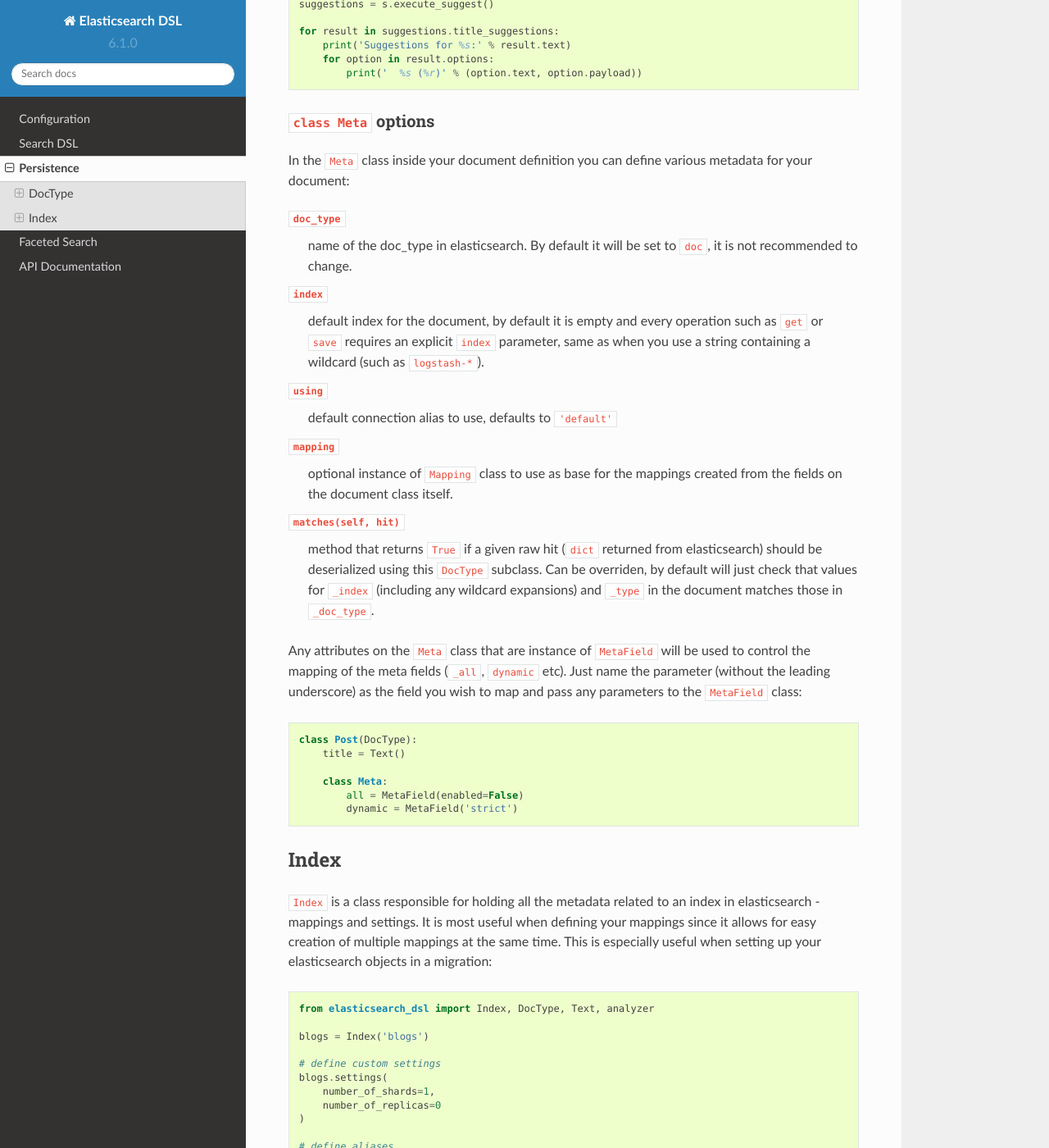
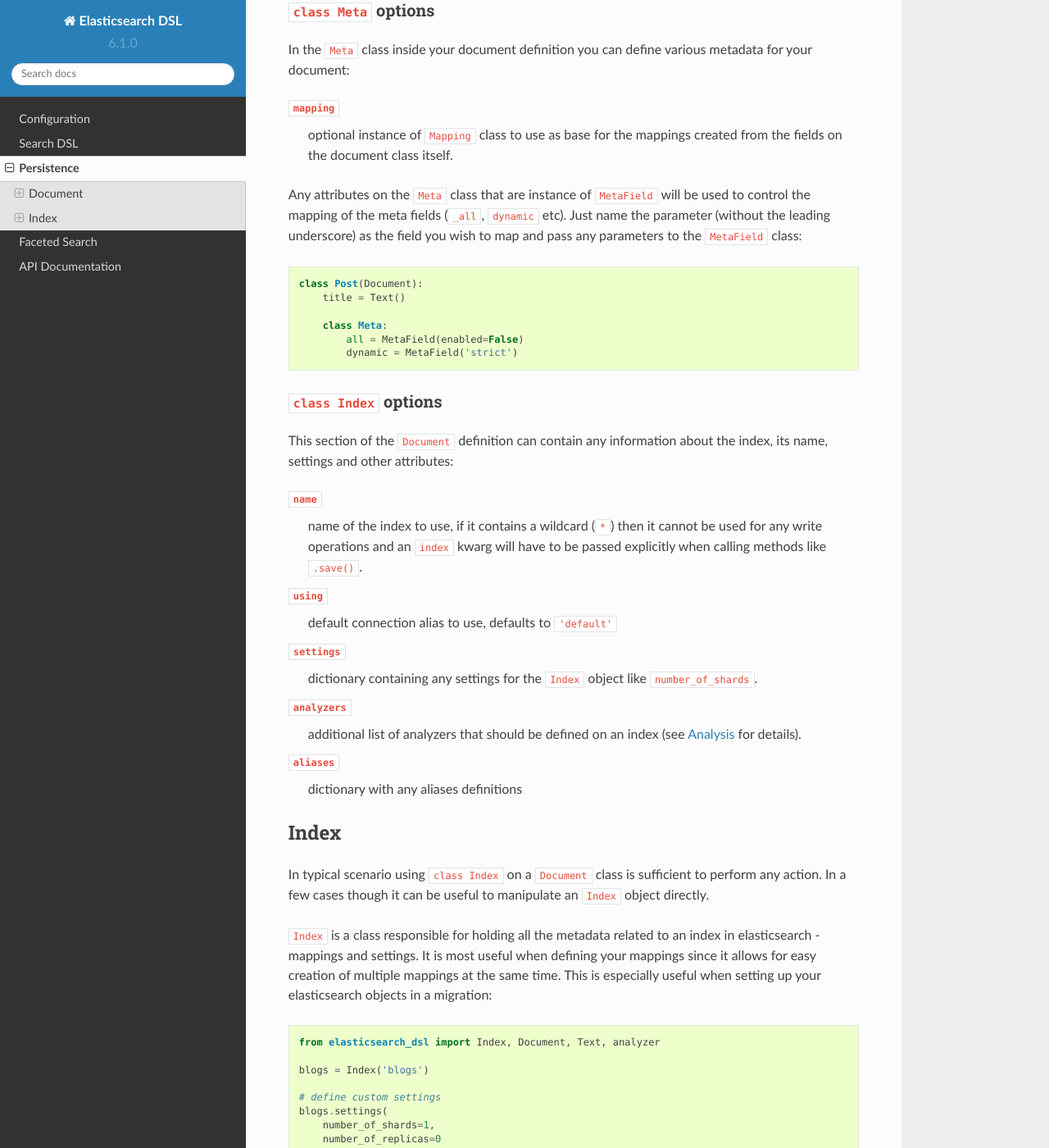
Before and after one commit to elastic/elasticsearch-dsl-py, a Sphinx documentation site: the page built from docs/persistence.rst, in a window 1280 px wide and 1400 px high, scrolled down 5032 px. Shown: the whole window at 82% size. Built offline with Sphinx 7.4.7 and the Read the Docs theme 2.0.0, drawn with Linux system fonts in a browser that asks for light colours; some of the changed text lies outside the part shown.

Commit message:
Updated docs for Document vs DocType

```diff
--- a/docs/persistence.rst
+++ b/docs/persistence.rst
@@ -8,17 +8,17 @@ layer for your application.
 
 .. _doc_type:
 
-DocType
+Document
 -------
 
 If you want to create a model-like wrapper around your documents, use the
-``DocType`` class. It can also be used to create all the necessary mappings and
+``Document`` class. It can also be used to create all the necessary mappings and
 settings in elasticsearch (see :ref:`life-cycle` for details).
 
 .. code:: python
 
     from datetime import datetime
-    from elasticsearch_dsl import DocType, Date, Nested, Boolean, \
+    from elasticsearch_dsl import Document, Date, Nested, Boolean, \
         analyzer, InnerDoc, Completion, Keyword, Text
 
     html_strip = analyzer('html_strip',
@@ -35,7 +35,7 @@ settings in elasticsearch (see :ref:`life-cycle` for details).
         def age(self):
             return datetime.now() - self.created_at
 
-    class Post(DocType):
+    class Post(Document):
         title = Text()
         title_suggest = Completion()
         created_at = Date()
@@ -47,8 +47,8 @@ settings in elasticsearch (see :ref:`life-cycle` for details).
 
         comments = Nested(Comment)
 
-        class Meta:
-            index = 'blog'
+        class Index:
+            name = 'blog'
 
         def add_comment(self, author, content):
             self.comments.append(
@@ -69,7 +69,7 @@ Elasticsearch itself interprets all datetimes with no timezone information as
 
 .. code:: python
 
-    class Post(DocType):
+    class Post(Document):
         created_at = Date(default_timezone='UTC')
 
 In that case any ``datetime`` object passed in (or parsed from elasticsearch)
@@ -175,25 +175,17 @@ You can control this behavior by setting parameters:
   the output list entirely.
 
 
-All the information about the ``DocType``, including its ``Mapping`` can be
-accessed through the ``_doc_type`` attribute of the class:
+The index associated with the ``Document`` is accessible via the ``_index``
+class property which gives you access to the :ref:`index` class.
 
-.. code:: python
-
-    # name of the index in elasticsearch
-    Post._doc_type.index
-
-    # the raw Mapping object
-    Post._doc_type.mapping
-
-The ``_doc_type`` attribute is also home to the ``refresh`` method which will
-update the mapping on the ``DocType`` from elasticsearch. This is very useful
+The ``_index`` attribute is also home to the ``load_mappings`` method which will
+update the mapping on the ``Index`` from elasticsearch. This is very useful
 if you use dynamic mappings and want the class to be aware of those fields (for
 example if you wish the ``Date`` fields to be properly (de)serialized):
 
 .. code:: python
 
-    Post._doc_type.refresh()
+    Post._index.load_mappings()
 
 To delete a document just call its ``delete`` method:
 
@@ -201,6 +193,8 @@ To delete a document just call its ``delete`` method:
 
     first = Post.get(id=42)
     first.delete()
+
+.. _analysis:
 
 Analysis
 ~~~~~~~~
@@ -228,7 +222,7 @@ specify type (``nGram`` in our example).
 .. note::
 
     When creating a mapping which relies on a custom analyzer the index must
-    either not exist or be closed. To create multiple ``DocType``-defined
+    either not exist or be closed. To create multiple ``Document``-defined
     mappings you can use the :ref:`index` object.
 
 Search
@@ -259,7 +253,7 @@ our document type, wrapped in correct class:
     s = s.doc_type(Post)
 
 You can also combine document classes with standard doc types (just strings),
-which will be treated as before. You can also pass in multiple ``DocType``
+which will be treated as before. You can also pass in multiple ``Document``
 subclasses and each document in the response will be wrapped in it's class.
 
 If you want to run suggestions, just use the ``suggest`` method on the
@@ -285,28 +279,9 @@ If you want to run suggestions, just use the ``suggest`` method on the
 In the ``Meta`` class inside your document definition you can define various
 metadata for your document:
 
-``doc_type``
-  name of the doc_type in elasticsearch. By default it will be set to ``doc``,
-  it is not recommended to change.
-
-``index``
-  default index for the document, by default it is empty and every operation
-  such as ``get`` or ``save`` requires an explicit ``index`` parameter, same as
-  when you use a string containing a wildcard (such as ``logstash-*``).
-
-``using``
-  default connection alias to use, defaults to ``'default'``
-
 ``mapping``
   optional instance of ``Mapping`` class to use as base for the mappings
   created from the fields on the document class itself.
-
-``matches(self, hit)``
-  method that returns ``True`` if a given raw hit (``dict`` returned from
-  elasticsearch) should be deserialized using this ``DocType`` subclass. Can be
-  overriden, by default will just check that values for ``_index`` (including
-  any wildcard expansions) and ``_type`` in the document matches those in
-  ``_doc_type``.
 
 Any attributes on the ``Meta`` class that are instance of ``MetaField`` will be
 used to control the mapping of the meta fields (``_all``, ``dynamic`` etc).
@@ -315,17 +290,46 @@ to map and pass any parameters to the ``MetaField`` class:
 
 .. code:: python
 
-    class Post(DocType):
+    class Post(Document):
         title = Text()
 
         class Meta:
             all = MetaField(enabled=False)
             dynamic = MetaField('strict')
 
+``class Index`` options
+~~~~~~~~~~~~~~~~~~~~~~~
+
+This section of the ``Document`` definition can contain any information about
+the index, its name, settings and other attributes:
+
+``name``
+  name of the index to use, if it contains a wildcard (``*``) then it cannot be
+  used for any write operations and an ``index`` kwarg will have to be passed
+  explicitly when calling methods like ``.save()``.
+
+``using``
+  default connection alias to use, defaults to ``'default'``
+
+``settings``
+  dictionary containing any settings for the ``Index`` object like
+  ``number_of_shards``.
+
+``analyzers``
+  additional list of analyzers that should be defined on an index (see
+  :ref:`analysis` for details).
+
+``aliases``
+  dictionary with any aliases definitions
+
 .. _index:
 
 Index
 -----
+
+In typical scenario using ``class Index`` on a ``Document`` class is sufficient
+to perform any action. In a few cases though it can be useful to manipulate an
+``Index`` object directly.
 
 ``Index`` is a class responsible for holding all the metadata related to an
 index in elasticsearch - mappings and settings. It is most useful when defining
@@ -335,7 +339,7 @@ in a migration:
 
 .. code:: python
 
-    from elasticsearch_dsl import Index, DocType, Text, analyzer
+    from elasticsearch_dsl import Index, Document, Text, analyzer
 
     blogs = Index('blogs')
 
@@ -350,12 +354,12 @@ in a migration:
         old_blogs={}
     )
 
-    # register a doc_type with the index
-    blogs.doc_type(Post)
+    # register a document with the index
+    blogs.document(Post)
 
-    # can also be used as class decorator when defining the DocType
-    @blogs.doc_type
-    class Post(DocType):
+    # can also be used as class decorator when defining the Document
+    @blogs.document
+    class Post(Document):
         title = Text()
 
     # You can attach custom analyzers to the index
@@ -381,7 +385,7 @@ create specific copies:
 
     blogs = Index('blogs', using='production')
     blogs.settings(number_of_shards=2)
-    blogs.doc_type(Post)
+    blogs.document(Post)
 
     # create a copy of the index with different name
     company_blogs = blogs.clone('company-blogs')
@@ -413,15 +417,18 @@ Potential workflow for a set of time based indices governed by a single template
 
     from datetime import datetime
 
-    from elasticsearch_dsl import DocType, Date, Text IndexTemplate
+    from elasticsearch_dsl import Document, Date, Text IndexTemplate
 
 
-    class Log(DocType):
+    class Log(Document):
         content = Text()
         timestamp = Date()
 
-        class Meta:
-            index = "logs-*"
+        class Index:
+            name = "logs-*"
+            settings = {
+              "number_of_shards": 2
+            }
 
         def save(self, **kwargs):
             # assign now if no timestamp given
@@ -433,9 +440,7 @@ Potential workflow for a set of time based indices governed by a single template
             return super().save(**kwargs)
 
     # once, as part of application setup, during deploy/migrations:
-    logs = IndexTemplate('logs', 'logs-*')
-    logs.setting(number_of_shards=2)
-    logs.doc_type(Log)
+    logs = Log._index.as_template()
     logs.save()
 
     # to perform search across all logs:
```
